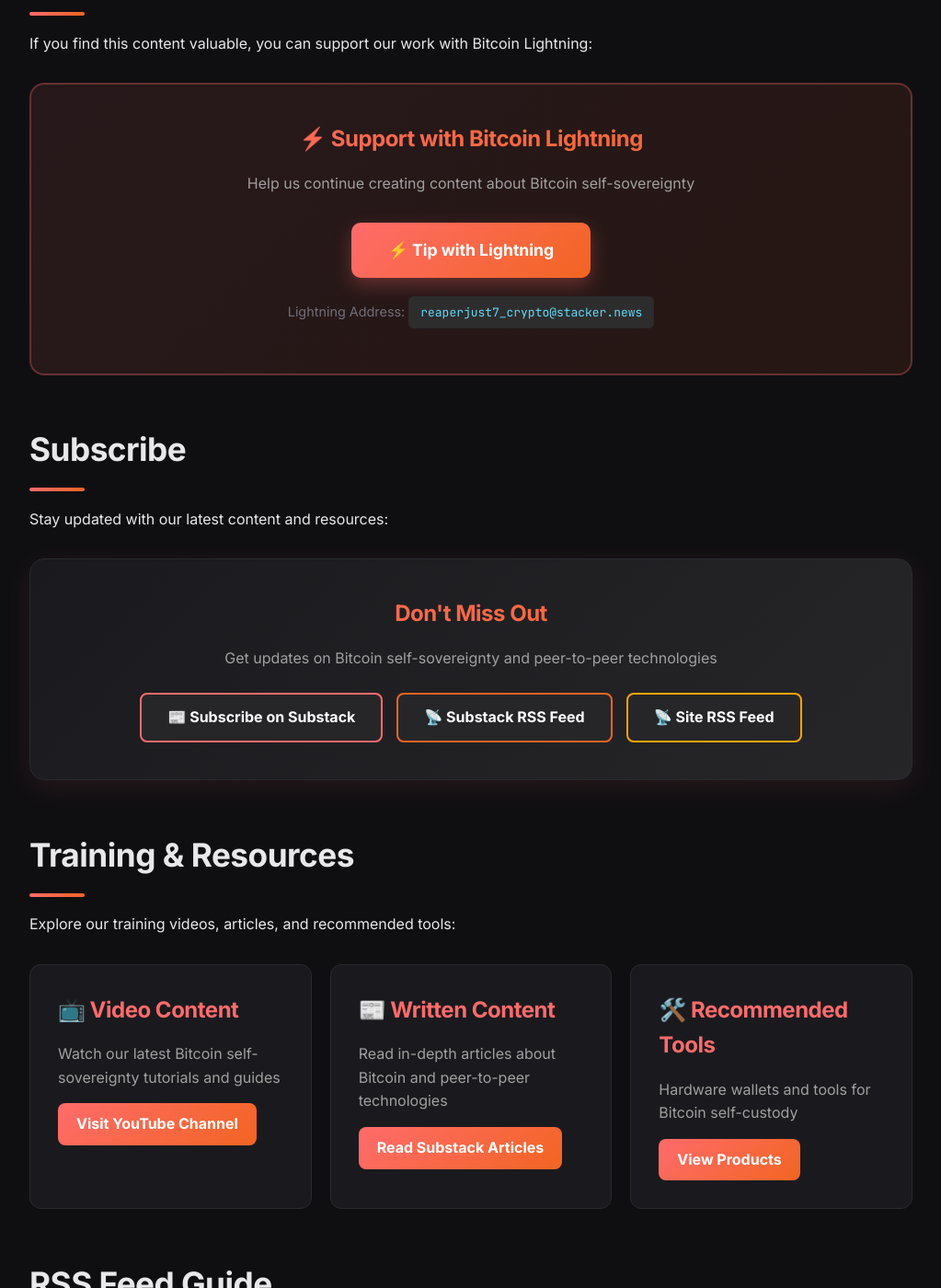
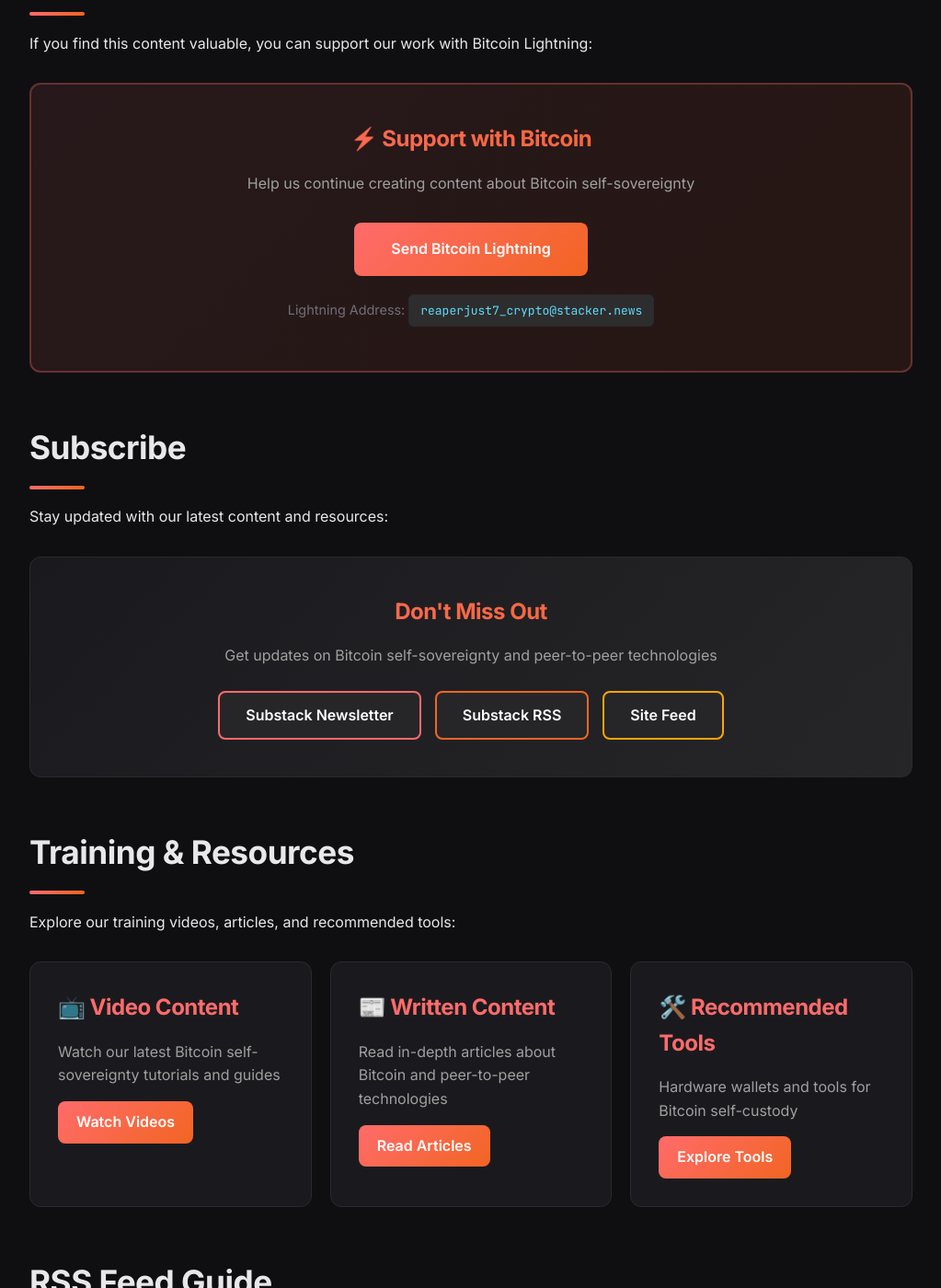
Before and after one commit to reaperjust7-crypto/btc-self-sovereignty, a Jekyll site: the page built from index.md, in a window 1280 px wide and 1400 px high, scrolled down 1210 px. Shown: the whole window at 92% size, without its empty margins (128-1151 px from the left). Built offline with Jekyll 4.4.1, drawn with Linux system fonts in a browser that asks for light colours; our own code applies the rules of GitHub Pages for plain Markdown files.

Commit message:
Fix broken products page link and improve page navigation

```diff
--- a/index.md
+++ b/index.md
@@ -8,11 +8,11 @@ Peer to peer, like it's supposed to be.
 
 ## Quick Share
 
-<div style="text-align: center; margin: 30px 0; padding: 30px; background: linear-gradient(135deg, rgba(255, 107, 107, 0.15), rgba(242, 101, 34, 0.15)); border: 2px solid rgba(255, 107, 107, 0.4); border-radius: 16px;">
+<div style="text-align: center; margin: 30px 0; padding: 30px; background: linear-gradient(135deg, rgba(255, 107, 107, 0.15), rgba(242, 101, 34, 0.15)); border: 2px solid rgba(255, 107, 107, 0.4); border-radius: 12px;">
   <p style="margin: 0 0 15px 0; color: var(--text-secondary); font-size: 0.95em;">Share this site with one link:</p>
   <div style="display: flex; gap: 10px; justify-content: center; flex-wrap: wrap; align-items: center;">
     <code style="background: var(--bg-tertiary); padding: 12px 20px; border-radius: 8px; color: #61dafb; font-weight: 600; flex: 1; min-width: 250px; text-align: center;">https://bit.ly/46Bv4hv</code>
-    <button onclick="navigator.clipboard.writeText('https://bit.ly/46Bv4hv'); this.textContent='✓ Copied!'; setTimeout(() => this.textContent='📋 Copy', 2000);" style="padding: 10px 20px; background: linear-gradient(135deg, #ff6b6b, #f26522); color: white; border: none; border-radius: 8px; font-weight: 600; cursor: pointer; transition: all 0.3s ease; font-size: 0.9em;">📋 Copy</button>
+    <button onclick="navigator.clipboard.writeText('https://bit.ly/46Bv4hv'); this.textContent='✓ Copied!'; setTimeout(() => this.textContent='📋 Copy', 2000);" style="padding: 10px 20px; background: linear-gradient(135deg, #ff6b6b, #f26522); color: white; border: none; border-radius: 8px; font-weight: 600; cursor: pointer;">📋 Copy</button>
   </div>
   <p style="margin: 15px 0 0 0; color: var(--text-tertiary); font-size: 0.85em;">Use this link in videos, social media, and conversations</p>
 </div>
@@ -25,11 +25,11 @@ This project is dedicated to promoting Bitcoin self-sovereignty principles and p
 
 If you find this content valuable, you can support our work with Bitcoin Lightning:
 
-<div style="text-align: center; margin: 30px 0; padding: 40px; background: linear-gradient(135deg, rgba(255, 107, 107, 0.1), rgba(242, 101, 34, 0.1)); border: 2px solid rgba(255, 107, 107, 0.3); border-radius: 16px;">
-  <h3 style="margin-top: 0; background: linear-gradient(135deg, #ff6b6b, #f26522); -webkit-background-clip: text; -webkit-text-fill-color: transparent; background-clip: text;">⚡ Support with Bitcoin Lightning</h3>
+<div style="text-align: center; margin: 30px 0; padding: 40px; background: linear-gradient(135deg, rgba(255, 107, 107, 0.1), rgba(242, 101, 34, 0.1)); border: 2px solid rgba(255, 107, 107, 0.3); border-radius: 12px;">
+  <h3 style="margin-top: 0; background: linear-gradient(135deg, #ff6b6b, #f26522); -webkit-background-clip: text; -webkit-text-fill-color: transparent; background-clip: text;">⚡ Support with Bitcoin</h3>
   <p style="color: #a0a0a0; margin-bottom: 20px;">Help us continue creating content about Bitcoin self-sovereignty</p>
 
-  <a href="lightning:reaperjust7_crypto@stacker.news" style="display: inline-block; margin: 10px; padding: 16px 40px; background: linear-gradient(135deg, #ff6b6b, #f26522); color: white; text-decoration: none; border-radius: 10px; font-weight: bold; font-size: 1.1em; transition: all 0.3s ease; box-shadow: 0 8px 20px rgba(255, 107, 107, 0.3);">⚡ Tip with Lightning</a>
+  <a href="lightning:reaperjust7_crypto@stacker.news" style="display: inline-block; margin: 10px; padding: 16px 40px; background: linear-gradient(135deg, #ff6b6b, #f26522); color: white; text-decoration: none; border-radius: 8px; font-weight: 600;">Send Bitcoin Lightning</a>
 
   <p style="color: #6f6f7a; font-size: 0.9em; margin-top: 15px;">Lightning Address: <code style="background: #2d2d2d; padding: 8px 12px; border-radius: 6px; color: #61dafb;">reaperjust7_crypto@stacker.news</code></p>
 </div>
@@ -38,16 +38,16 @@ If you find this content valuable, you can support our work with Bitcoin Lightni
 
 Stay updated with our latest content and resources:
 
-<div style="text-align: center; margin: 30px 0; padding: 40px; background: linear-gradient(135deg, var(--bg-secondary), var(--bg-tertiary)); border: 1px solid var(--border-color); border-radius: 16px; box-shadow: 0 8px 32px rgba(255, 107, 107, 0.1);">
+<div style="text-align: center; margin: 30px 0; padding: 40px; background: linear-gradient(135deg, var(--bg-secondary), var(--bg-tertiary)); border: 1px solid var(--border-color); border-radius: 12px;">
   <h3 style="margin-top: 0; background: linear-gradient(135deg, #ff6b6b, #f26522); -webkit-background-clip: text; -webkit-text-fill-color: transparent; background-clip: text;">Don't Miss Out</h3>
   <p style="color: var(--text-secondary); margin-bottom: 25px;">Get updates on Bitcoin self-sovereignty and peer-to-peer technologies</p>
 
   <div style="display: flex; flex-wrap: wrap; gap: 15px; justify-content: center;">
-    <a href="https://substack.com/@justreaper" style="display: inline-block; padding: 12px 28px; background: var(--bg-tertiary); color: white; text-decoration: none; border: 2px solid #ff6b6b; border-radius: 8px; font-weight: bold; transition: all 0.3s ease;">📰 Subscribe on Substack</a>
+    <a href="https://substack.com/@justreaper" style="display: inline-block; padding: 12px 28px; background: var(--bg-tertiary); color: white; text-decoration: none; border: 2px solid #ff6b6b; border-radius: 8px; font-weight: 600;">Substack Newsletter</a>
 
-    <a href="https://substack.com/@justreaper/rss" style="display: inline-block; padding: 12px 28px; background: var(--bg-tertiary); color: white; text-decoration: none; border: 2px solid #f26522; border-radius: 8px; font-weight: bold; transition: all 0.3s ease;">📡 Substack RSS Feed</a>
+    <a href="https://substack.com/@justreaper/rss" style="display: inline-block; padding: 12px 28px; background: var(--bg-tertiary); color: white; text-decoration: none; border: 2px solid #f26522; border-radius: 8px; font-weight: 600;">Substack RSS</a>
 
-    <a href="/feed.xml" style="display: inline-block; padding: 12px 28px; background: var(--bg-tertiary); color: white; text-decoration: none; border: 2px solid #ffa500; border-radius: 8px; font-weight: bold; transition: all 0.3s ease;">📡 Site RSS Feed</a>
+    <a href="/feed.xml" style="display: inline-block; padding: 12px 28px; background: var(--bg-tertiary); color: white; text-decoration: none; border: 2px solid #ffa500; border-radius: 8px; font-weight: 600;">Site Feed</a>
   </div>
 </div>
 
@@ -59,19 +59,19 @@ Explore our training videos, articles, and recommended tools:
   <div style="background: var(--bg-secondary); border: 1px solid var(--border-color); padding: 30px; border-radius: 12px; transition: all 0.3s ease;">
     <h3 style="margin-top: 0; color: var(--accent-primary);">📺 Video Content</h3>
     <p style="color: var(--text-secondary); margin-bottom: 15px;">Watch our latest Bitcoin self-sovereignty tutorials and guides</p>
-    <a href="https://youtube.com/@BlancaEnterprises" style="display: inline-block; padding: 10px 20px; background: linear-gradient(135deg, #ff6b6b, #f26522); color: white; text-decoration: none; border-radius: 8px; font-weight: bold; transition: all 0.3s ease;">Visit YouTube Channel</a>
+    <a href="https://youtube.com/@BlancaEnterprises" style="display: inline-block; padding: 10px 20px; background: linear-gradient(135deg, #ff6b6b, #f26522); color: white; text-decoration: none; border-radius: 8px; font-weight: 600;">Watch Videos</a>
   </div>
 
   <div style="background: var(--bg-secondary); border: 1px solid var(--border-color); padding: 30px; border-radius: 12px; transition: all 0.3s ease;">
     <h3 style="margin-top: 0; color: var(--accent-primary);">📰 Written Content</h3>
     <p style="color: var(--text-secondary); margin-bottom: 15px;">Read in-depth articles about Bitcoin and peer-to-peer technologies</p>
-    <a href="https://substack.com/@justreaper" style="display: inline-block; padding: 10px 20px; background: linear-gradient(135deg, #ff6b6b, #f26522); color: white; text-decoration: none; border-radius: 8px; font-weight: bold; transition: all 0.3s ease;">Read Substack Articles</a>
+    <a href="https://substack.com/@justreaper" style="display: inline-block; padding: 10px 20px; background: linear-gradient(135deg, #ff6b6b, #f26522); color: white; text-decoration: none; border-radius: 8px; font-weight: 600;">Read Articles</a>
   </div>
 
   <div style="background: var(--bg-secondary); border: 1px solid var(--border-color); padding: 30px; border-radius: 12px; transition: all 0.3s ease;">
     <h3 style="margin-top: 0; color: var(--accent-primary);">🛠️ Recommended Tools</h3>
     <p style="color: var(--text-secondary); margin-bottom: 15px;">Hardware wallets and tools for Bitcoin self-custody</p>
-    <a href="/products.html" style="display: inline-block; padding: 10px 20px; background: linear-gradient(135deg, #ff6b6b, #f26522); color: white; text-decoration: none; border-radius: 8px; font-weight: bold; transition: all 0.3s ease;">View Products</a>
+    <a href="/products" style="display: inline-block; padding: 10px 20px; background: linear-gradient(135deg, #ff6b6b, #f26522); color: white; text-decoration: none; border-radius: 8px; font-weight: 600;">Explore Tools</a>
   </div>
 </div>
 
```
